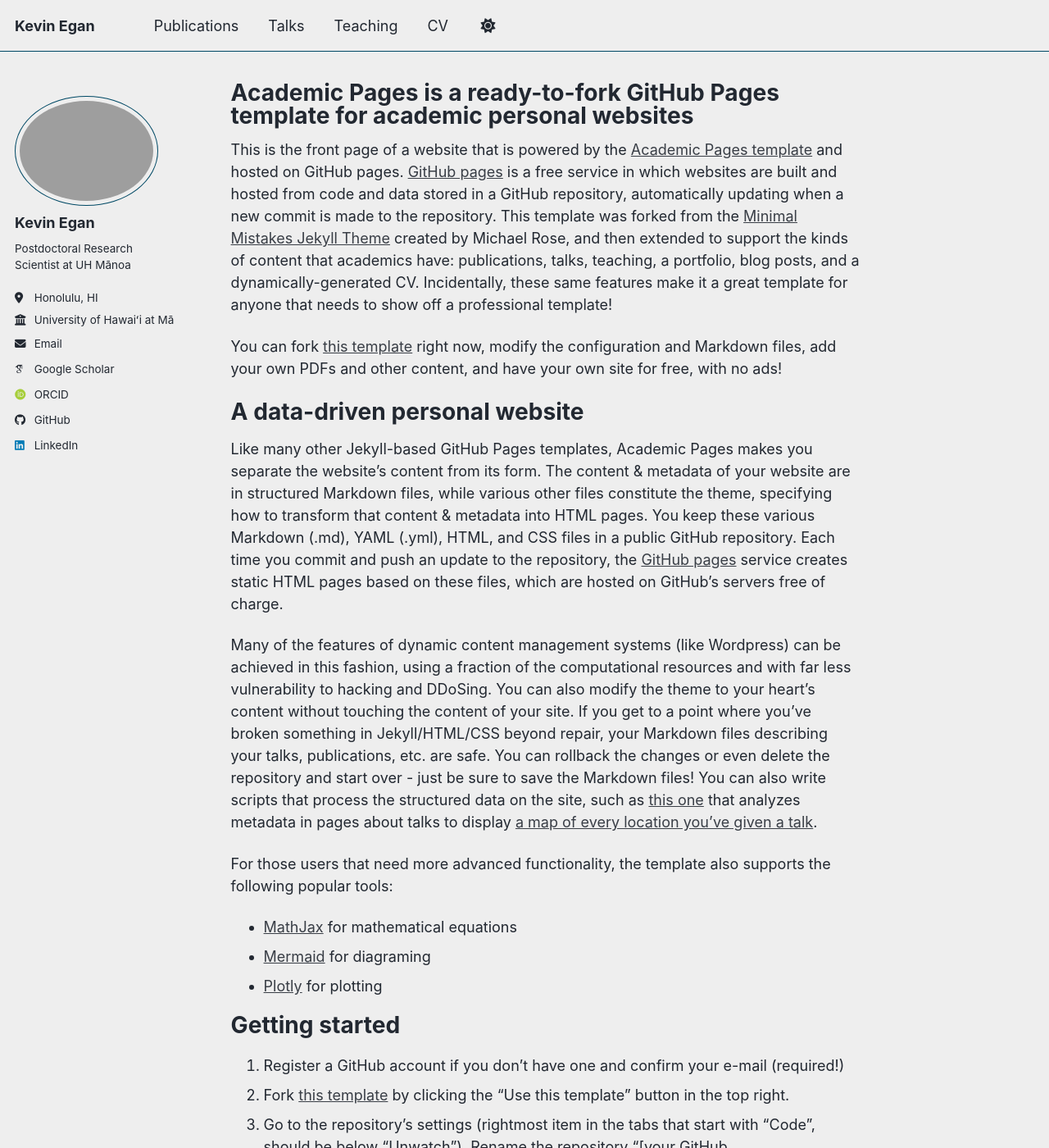
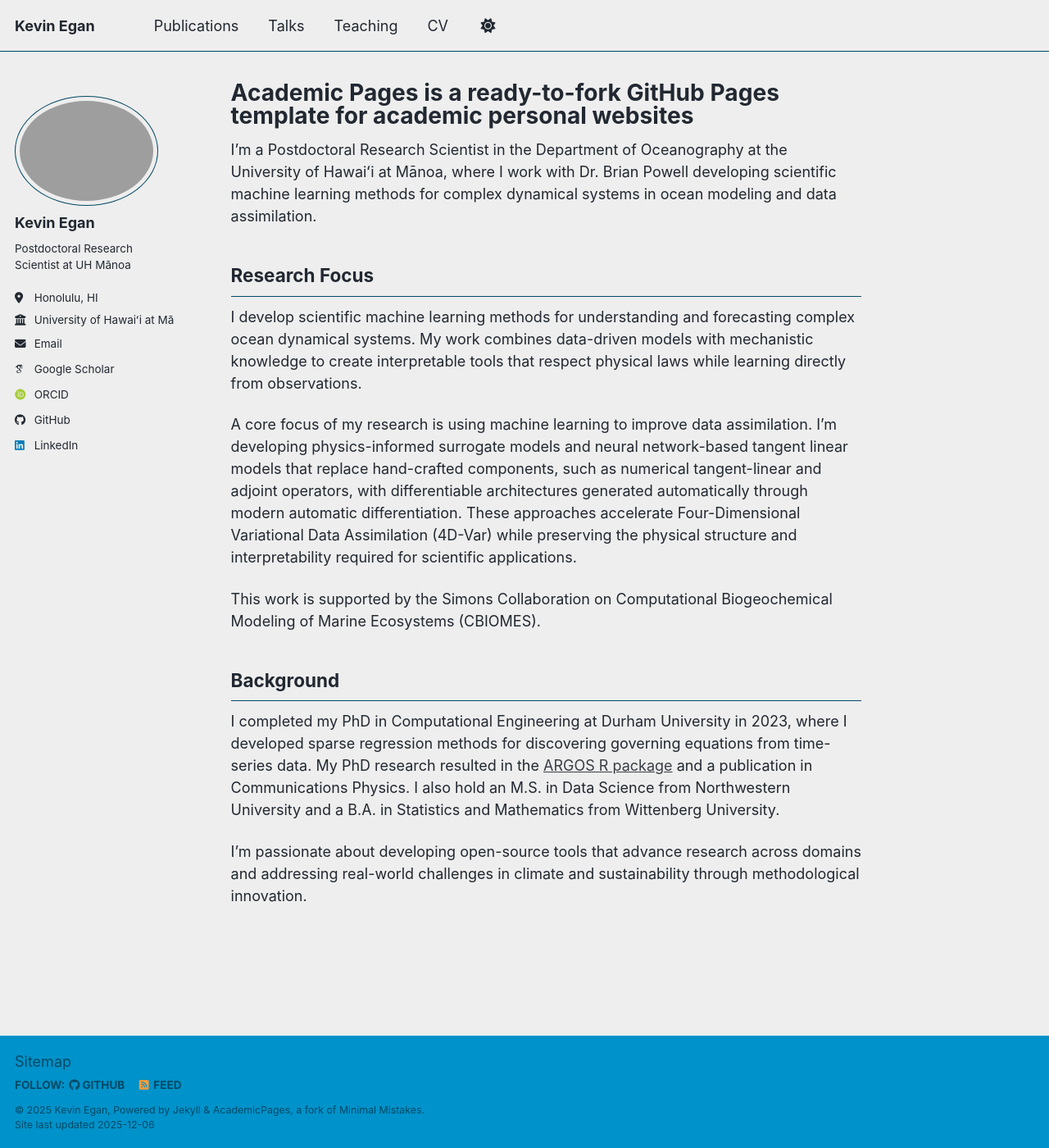
Before and after one commit to kevinegan31/kevinegan31.github.io, a Jekyll site: the page built from _pages/about.md, in a window 1280 px wide and 1400 px high. Shown: the whole window at 82% size. Built offline with Jekyll 4.4.1, drawn with Linux system fonts in a browser that asks for light colours; some web fonts are replaced; a script bundle is joined from its source files by our own code; library files that are not in the unit come from our copies; some of the changed text lies outside the part shown.

Commit message:
Revise "About" page: streamline content and enhance research focus description

```diff
--- a/_pages/about.md
+++ b/_pages/about.md
@@ -7,50 +7,24 @@
   - /about.html
 ---
 
-This is the front page of a website that is powered by the [Academic Pages template](https://github.com/academicpages/academicpages.github.io) and hosted on GitHub pages. [GitHub pages](https://pages.github.com) is a free service in which websites are built and hosted from code and data stored in a GitHub repository, automatically updating when a new commit is made to the repository. This template was forked from the [Minimal Mistakes Jekyll Theme](https://mmistakes.github.io/minimal-mistakes/) created by Michael Rose, and then extended to support the kinds of content that academics have: publications, talks, teaching, a portfolio, blog posts, and a dynamically-generated CV. Incidentally, these same features make it a great template for anyone that needs to show off a professional template!
+I'm a Postdoctoral Research Scientist in the Department of Oceanography at the University of Hawaiʻi at Mānoa, where I work with Dr. Brian Powell developing scientific machine learning methods for complex dynamical systems in ocean modeling and data assimilation.
 
- You can fork [this template](https://github.com/academicpages/academicpages.github.io) right now, modify the configuration and Markdown files, add your own PDFs and other content, and have your own site for free, with no ads!
+## Research Focus
 
-A data-driven personal website
-======
-Like many other Jekyll-based GitHub Pages templates, Academic Pages makes you separate the website's content from its form. The content & metadata of your website are in structured Markdown files, while various other files constitute the theme, specifying how to transform that content & metadata into HTML pages. You keep these various Markdown (.md), YAML (.yml), HTML, and CSS files in a public GitHub repository. Each time you commit and push an update to the repository, the [GitHub pages](https://pages.github.com/) service creates static HTML pages based on these files, which are hosted on GitHub's servers free of charge.
+I develop scientific machine learning methods for understanding and forecasting complex ocean dynamical systems.
+My work combines data-driven models with mechanistic knowledge to create interpretable tools that respect physical laws while learning directly from observations.
 
-Many of the features of dynamic content management systems (like Wordpress) can be achieved in this fashion, using a fraction of the computational resources and with far less vulnerability to hacking and DDoSing. You can also modify the theme to your heart's content without touching the content of your site. If you get to a point where you've broken something in Jekyll/HTML/CSS beyond repair, your Markdown files describing your talks, publications, etc. are safe. You can rollback the changes or even delete the repository and start over - just be sure to save the Markdown files! You can also write scripts that process the structured data on the site, such as [this one](https://github.com/academicpages/academicpages.github.io/blob/master/talkmap.ipynb) that analyzes metadata in pages about talks to display [a map of every location you've given a talk](https://academicpages.github.io/talkmap.html).
+A core focus of my research is using machine learning to improve data assimilation.
+I'm developing physics-informed surrogate models and neural network-based tangent linear models that replace hand-crafted components, such as numerical tangent-linear and adjoint operators, with differentiable architectures generated automatically through modern automatic differentiation.
+These approaches accelerate Four-Dimensional Variational Data Assimilation (4D-Var) while preserving the physical structure and interpretability required for scientific applications.
 
-For those users that need more advanced functionality, the template also supports the following popular tools:
-- [MathJax](https://www.mathjax.org/) for mathematical equations
-- [Mermaid](https://mermaid.js.org/) for diagraming
-- [Plotly](https://plotly.com/javascript/) for plotting
+This work is supported by the Simons Collaboration on Computational Biogeochemical Modeling of Marine Ecosystems (CBIOMES).
 
-Getting started
-======
-1. Register a GitHub account if you don't have one and confirm your e-mail (required!)
-1. Fork [this template](https://github.com/academicpages/academicpages.github.io) by clicking the "Use this template" button in the top right.
-1. Go to the repository's settings (rightmost item in the tabs that start with "Code", should be below "Unwatch"). Rename the repository "[your GitHub username].github.io", which will also be your website's URL.
-1. Set site-wide configuration and create content & metadata (see below -- also see [this set of diffs](https://archive.is/3TPas) showing what files were changed to set up [an example site](https://getorg-testacct.github.io) for a user with the username "getorg-testacct")
-1. Upload any files (like PDFs, .zip files, etc.) to the files/ directory. They will appear at https://[your GitHub username].github.io/files/example.pdf.
-1. Check status by going to the repository settings, in the "GitHub pages" section
 
-Site-wide configuration
-------
-The main configuration file for the site is in the base directory in [_config.yml](https://github.com/academicpages/academicpages.github.io/blob/master/_config.yml), which defines the content in the sidebars and other site-wide features. You will need to replace the default variables with ones about yourself and your site's github repository. The configuration file for the top menu is in [_data/navigation.yml](https://github.com/academicpages/academicpages.github.io/blob/master/_data/navigation.yml). For example, if you don't have a portfolio or blog posts, you can remove those items from that navigation.yml file to remove them from the header.
+## Background
 
-Create content & metadata
-------
-For site content, there is one Markdown file for each type of content, which are stored in directories like _publications, _talks, _posts, _teaching, or _pages. For example, each talk is a Markdown file in the [_talks directory](https://github.com/academicpages/academicpages.github.io/tree/master/_talks). At the top of each Markdown file is structured data in YAML about the talk, which the theme will parse to do lots of cool stuff. The same structured data about a talk is used to generate the list of talks on the [Talks page](https://academicpages.github.io/talks), each [individual page](https://academicpages.github.io/talks/2012-03-01-talk-1) for specific talks, the talks section for the [CV page](https://academicpages.github.io/cv), and the [map of places you've given a talk](https://academicpages.github.io/talkmap.html) (if you run this [python file](https://github.com/academicpages/academicpages.github.io/blob/master/talkmap.py) or [Jupyter notebook](https://github.com/academicpages/academicpages.github.io/blob/master/talkmap.ipynb), which creates the HTML for the map based on the contents of the _talks directory).
+I completed my PhD in Computational Engineering at Durham University in 2023, where I developed sparse regression methods for discovering governing equations from time-series data.
+My PhD research resulted in the [ARGOS R package](https://cran.r-project.org/web/packages/ARGOS/index.html) and a publication in Communications Physics.
+I also hold an M.S. in Data Science from Northwestern University and a B.A. in Statistics and Mathematics from Wittenberg University.
 
-**Markdown generator**
-
-The repository includes [a set of Jupyter notebooks](https://github.com/academicpages/academicpages.github.io/tree/master/markdown_generator
-) that converts a CSV containing structured data about talks or presentations into individual Markdown files that will be properly formatted for the Academic Pages template. The sample CSVs in that directory are the ones I used to create my own personal website at stuartgeiger.com. My usual workflow is that I keep a spreadsheet of my publications and talks, then run the code in these notebooks to generate the Markdown files, then commit and push them to the GitHub repository.
-
-How to edit your site's GitHub repository
-------
-Many people use a git client to create files on their local computer and then push them to GitHub's servers. If you are not familiar with git, you can directly edit these configuration and Markdown files directly in the github.com interface. Navigate to a file (like [this one](https://github.com/academicpages/academicpages.github.io/blob/master/_talks/2012-03-01-talk-1.md) and click the pencil icon in the top right of the content preview (to the right of the "Raw | Blame | History" buttons). You can delete a file by clicking the trashcan icon to the right of the pencil icon. You can also create new files or upload files by navigating to a directory and clicking the "Create new file" or "Upload files" buttons.
-
-Example: editing a Markdown file for a talk
-![Editing a Markdown file for a talk](/images/editing-talk.png)
-
-For more info
-------
-More info about configuring Academic Pages can be found in [the guide](https://academicpages.github.io/markdown/), the [growing wiki](https://github.com/academicpages/academicpages.github.io/wiki), and you can always [ask a question on GitHub](https://github.com/academicpages/academicpages.github.io/discussions). The [guides for the Minimal Mistakes theme](https://mmistakes.github.io/minimal-mistakes/docs/configuration/) (which this theme was forked from) might also be helpful.
+I'm passionate about developing open-source tools that advance research across domains and addressing real-world challenges in climate and sustainability through methodological innovation.
```
